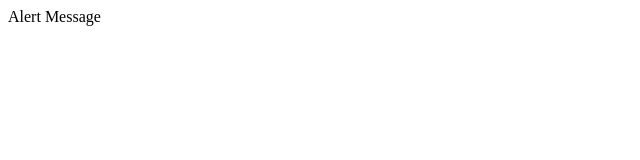
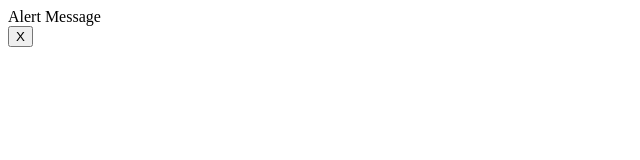
Before and after one commit to wisnuwirayuda/vue-components, a Vue app: page / in a window 1280 px wide. Shown: the top 160 px of the page, without its empty margins (0-640 px from the left). Built offline with nearby package versions, Linux system fonts and the light colour scheme.

Commit message:
Emisi Event dan Mendengarkan Event

```diff
--- a/src/App.vue
+++ b/src/App.vue
@@ -11,7 +11,7 @@ export default {
   },
   data: () => ({
     items: 3,
-    show: false,
+    show: true,
     alert: {
       message: "Message",
       types: ["success", "warning", "danger"],
@@ -31,6 +31,6 @@ export default {
     <!-- <Alert :message="items + ' items has been removed'" type="success" :show="true" /> -->
     <!-- <Alerts :message="items + ' items has been removed'" type="success" :types="['success', 'warning', 'danger']" /> -->
     <!-- <Alerts v-bind="alert" /> -->
-     <Alert message="Alert Message" type="danger" :show="true" />
+    <Alert message="Alert Message" type="danger" :show="show" @alert-close="show = false" />
   </div>
 </template>
--- a/src/components/Alert.vue
+++ b/src/components/Alert.vue
@@ -1,7 +1,8 @@
 <template>
-    <div :class="['alert', 'alert-' + type]" v-show="show">
+    <div :class="['alert', 'alert-' + type, 'alert-dismissible']" v-show="show">
         {{ message }}
     </div>
+    <button type="button" class="btn-close" @click="close">X</button>
 </template>
 
 <script>
@@ -20,6 +21,12 @@ export default {
             }
         },
         show: Boolean
-    }
+    },
+    methods: {
+        close() {
+            this.$emit('alertClose')
+        }
+    },
+    emits: ['alertClose']
 }
 </script>
```
